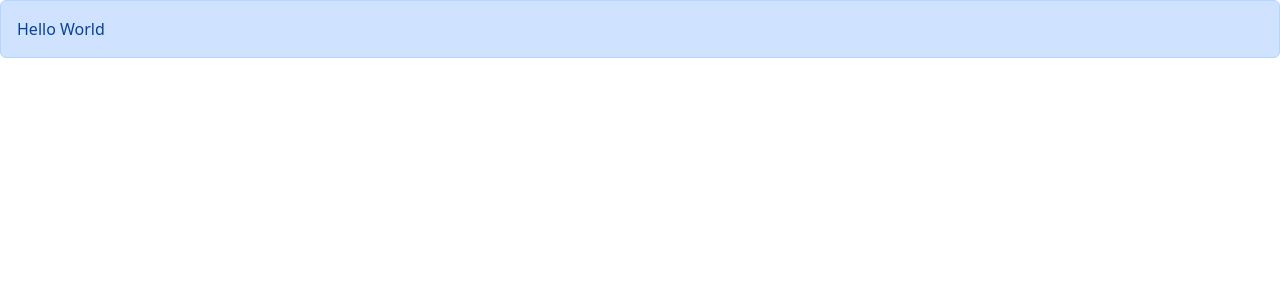
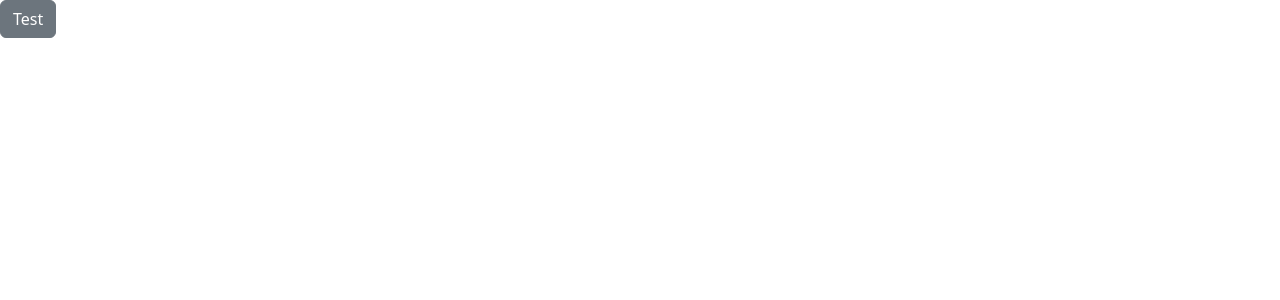
Before and after one commit to grzla/react-app, a React (Vite) app: page / in a window 1280 px wide. Shown: the top 300 px of the page. Built offline with nearby package versions, Linux system fonts and the light colour scheme.

Commit message:
Complete mosh beginner react tutorial. a whole lot of moving parts and new patterns

```diff
--- a/src/App.tsx
+++ b/src/App.tsx
@@ -1,11 +1,20 @@
+import { useState } from "react";
 import Alert from "./components/Alert";
+import Button from "./components/Button";
 
 function App() {
+  const [alertVisible, setAlertVisibility] = useState(false);
+
   return (
     <div>
-      <Alert>
-        Hello <span>World</span>
-      </Alert>
+      {alertVisible && (
+        <Alert onClose={() => setAlertVisibility(false)}>
+          The pans just popt
+        </Alert>
+      )}
+      <Button color="secondary" onClick={() => setAlertVisibility(true)}>
+        Test
+      </Button>
     </div>
   );
 }
--- a/src/components/Alert.tsx
+++ b/src/components/Alert.tsx
@@ -1,11 +1,24 @@
 import React from "react";
+import Button from "./Button";
 
 interface Props {
   children: ReactNode;
+  onClose: () => void;
 }
 
-const Alert = ({ children }: Props) => {
-  return <div className="alert alert-primary">{children}</div>;
+const Alert = ({ children, onClose }: Props) => {
+  return (
+    <div className="alert alert-primary alert-dismissible">
+      {children}
+      <button
+        type="button"
+        className="btn-close"
+        onClick={onClose}
+        data-bs-dismiss="alert"
+        aria-label="Close"
+      ></button>
+    </div>
+  );
 };
 
 export default Alert;
--- /dev/null
+++ b/src/components/Button.tsx
@@ -0,0 +1,32 @@
+import React from "react";
+
+interface Props {
+  children: string;
+  color?:
+    | "primary"
+    | "secondary"
+    | "success"
+    | "danger"
+    | "warning"
+    | "info"
+    | "light";
+  onClick: () => void;
+}
+
+const Button = ({ children, color = "primary", onClick }: Props) => {
+  return (
+    <button className={"btn btn-" + color} onClick={onClick}>
+      {children}
+    </button>
+  );
+};
+/*
+const Button = ({ text }: Props) => {
+  return (
+    <button type="button" className="btn btn-primary">
+      {text}
+    </button>
+  )
+}
+*/
+export default Button;
```
